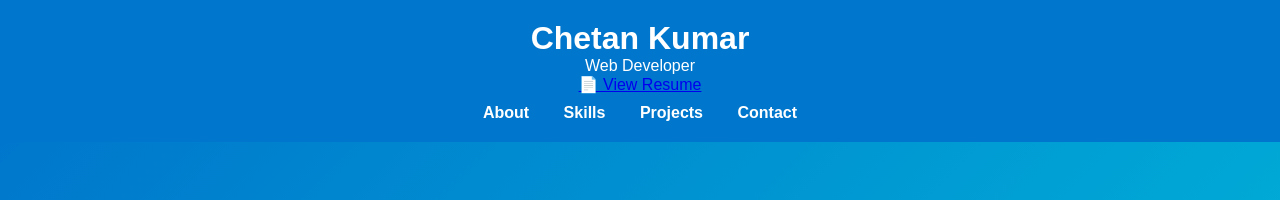
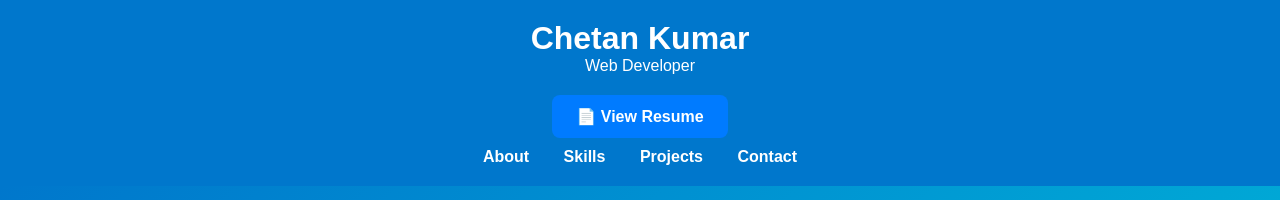
Before and after one commit to chetanhadpad419-a11y/profile-website, a plain HTML site: page index.html in a window 1280 px wide. Shown: the top 200 px of the page. Drawn offline with Linux system fonts and the light colour scheme; a script that the page names is missing.

Commit message:
Update style.css

```diff
--- a/style.css
+++ b/style.css
@@ -4,30 +4,25 @@
   box-sizing: border-box;
   font-family: Arial, sans-serif;
 }
-
 body {
   background: #f5f5f5;
   color: #333;
 }
-
 header {
   background: #0077cc;
   color: white;
   padding: 20px;
   text-align: center;
 }
-
 nav {
   margin-top: 10px;
 }
-
 nav a {
   color: white;
   text-decoration: none;
   margin: 0 15px;
   font-weight: bold;
 }
-
 section {
   background: white;
   margin: 20px;
@@ -35,16 +30,13 @@ section {
   border-radius: 10px;
   box-shadow: 0 2px 8px rgba(0,0,0,0.1);
 }
-
 h2 {
   color: #0077cc;
   margin-bottom: 15px;
 }
-
 ul {
   padding-left: 20px;
 }
-
 footer {
   text-align: center;
   background: #0077cc;
@@ -56,7 +48,6 @@ footer {
   text-align: center;
   padding: 40px 20px;
 }
-
 .profile-img {
   width: 180px;
   height: 180px;
@@ -82,7 +73,6 @@ footer {
   border-radius: 5px;
   margin: 5px;
 }
-
 #contact a:hover {
   background: #005fa3;
 }
@@ -92,17 +82,14 @@ footer {
   text-align: center;
   padding: 80px 20px;
 }
-
 .hero h2 {
   font-size: 40px;
   margin-bottom: 15px;
 }
-
 .hero p {
   font-size: 20px;
   margin-bottom: 20px;
 }
-
 .btn {
   display: inline-block;
   padding: 12px 25px;
@@ -112,3 +99,17 @@ footer {
   border-radius: 30px;
   font-weight: bold;
 }
+.resume-btn {
+  display: inline-block;
+  margin-top: 20px;
+  padding: 12px 24px;
+  background: #007bff;
+  color: white;
+  text-decoration: none;
+  border-radius: 8px;
+  font-weight: bold;
+}
+
+.resume-btn:hover {
+  background: #0056b3;
+}
```
